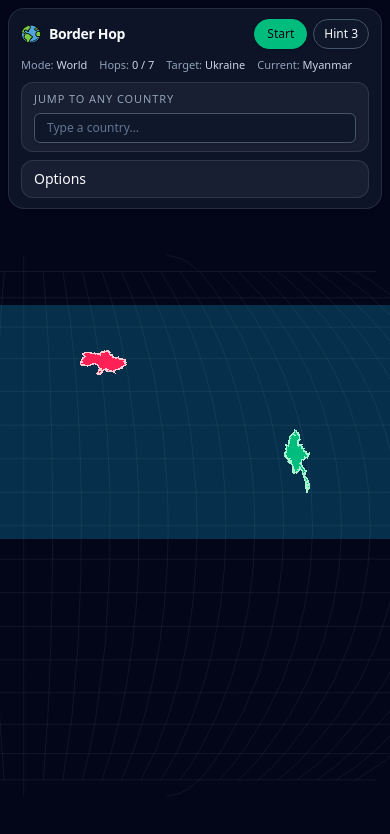
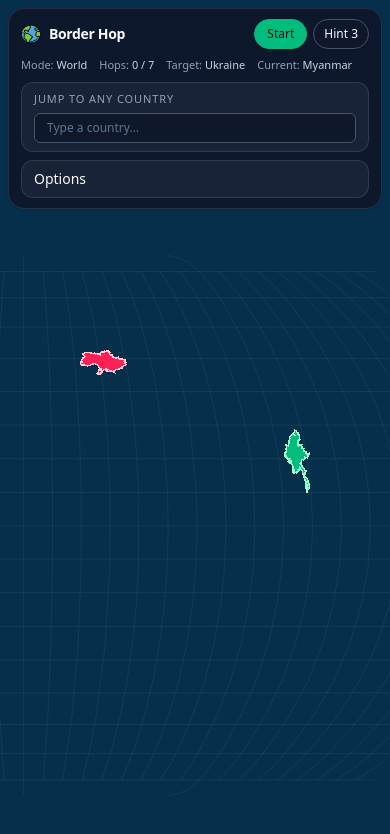
Before and after one commit to donnchadh00/border-hop, a React (Vite) app: page / in a window 390 px wide. Shown: the top 834 px of the page. Built offline with nearby package versions, Linux system fonts and the light colour scheme.

Commit message:
fix(mobile): match map background to ocean

```diff
--- a/src/ui/Map.tsx
+++ b/src/ui/Map.tsx
@@ -355,7 +355,7 @@ export default function Map({ width = 1000, height = 600 }) {
     <svg
       ref={svgRef}
       viewBox={`0 0 ${width} ${height}`}
-      className="block h-dvh w-full bg-slate-950"
+      className="block h-dvh w-full bg-sky-950 sm:bg-slate-950"
     >
       {/* Map background (ocean / world background) */}
       <rect
```
